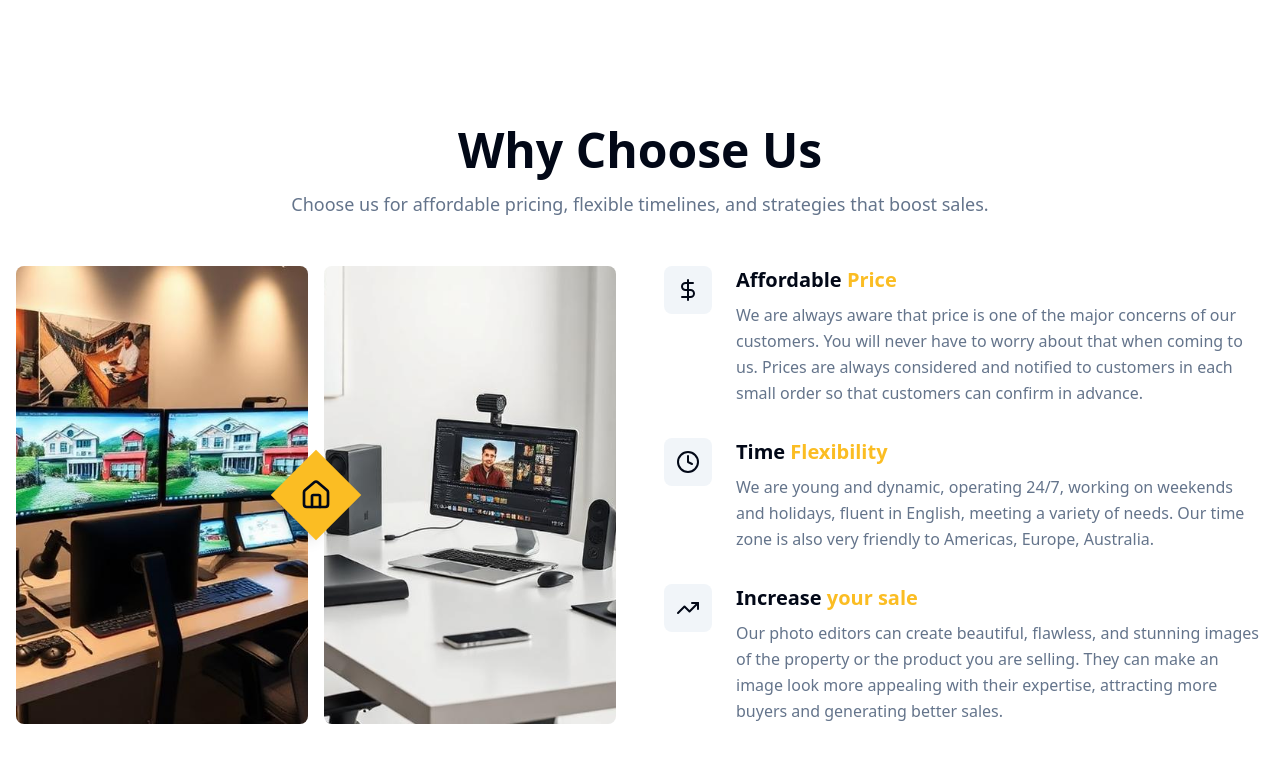
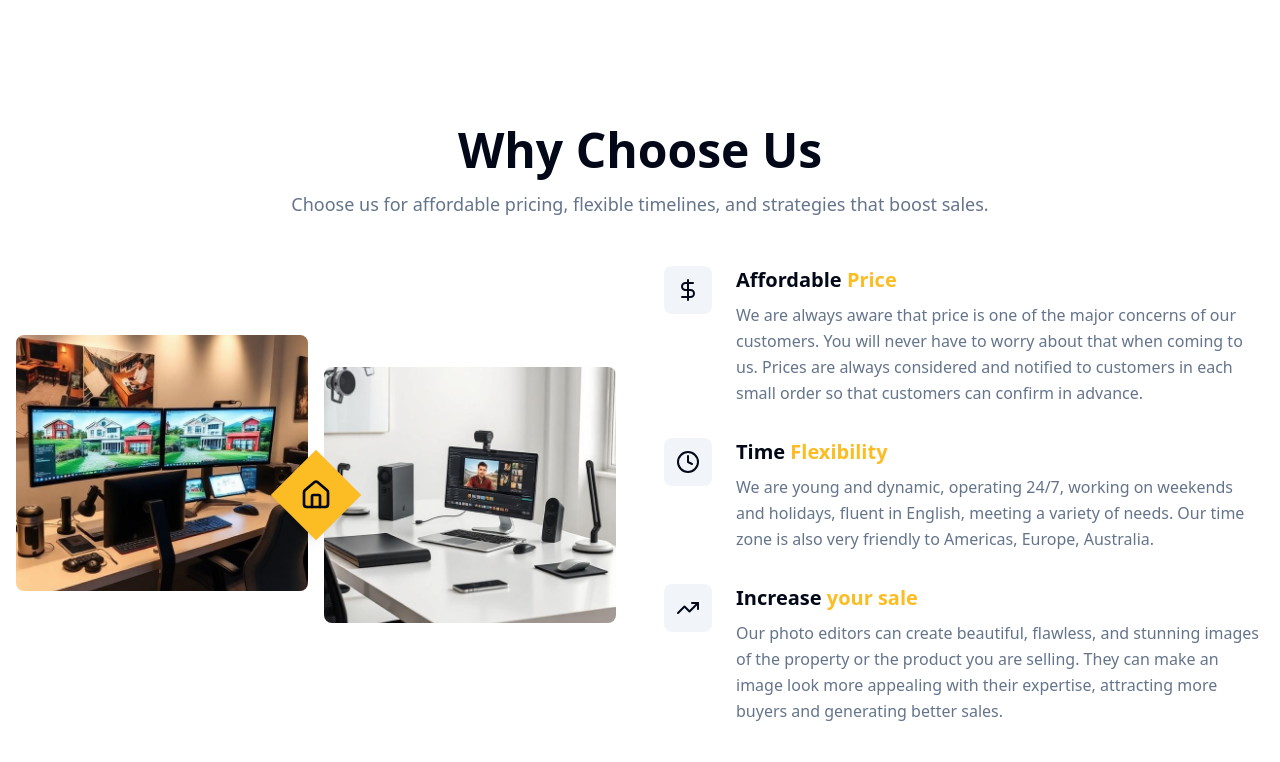
Before and after one commit to truongson99/clever-react-component-craft, a React (Vite) app: page / in a window 1280 px wide. Shown: the part 732-1494 px from the top of the page. Built offline with nearby package versions, Linux system fonts and the light colour scheme.

Commit message:
Reverted to commit 7d64f2e7a2338c52a8c8f9890a1736aabb73c326

```diff
--- a/src/components/WhyChooseUsSection.tsx
+++ b/src/components/WhyChooseUsSection.tsx
@@ -37,18 +37,22 @@ const WhyChooseUsSection = () => {
 
       <div className="grid lg:grid-cols-2 gap-12 items-center">
         {/* Left side - Images and Logo */}
-        <div className="relative h-full">
-          <div className="grid grid-cols-2 gap-4 h-full">
+        <div className="relative">
+          <div className="grid grid-cols-2 gap-4 mb-8">
+            <div className="space-y-4">
               <img
                 src={workspace1}
                 alt="Professional photo editing workspace"
-              className="w-full h-full object-cover rounded-lg shadow-soft"
+                className="w-full h-64 object-cover rounded-lg shadow-soft"
               />
+            </div>
+            <div className="space-y-4 pt-8">
               <img
                 src={workspace2}
                 alt="Modern office workspace with laptop"
-              className="w-full h-full object-cover rounded-lg shadow-soft"
+                className="w-full h-64 object-cover rounded-lg shadow-soft"
               />
+            </div>
           </div>
 
           {/* Diamond Logo */}
```
Lines whose indentation alone changed are shown as unchanged.
